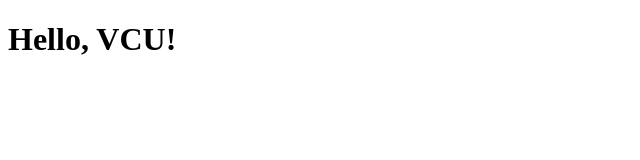
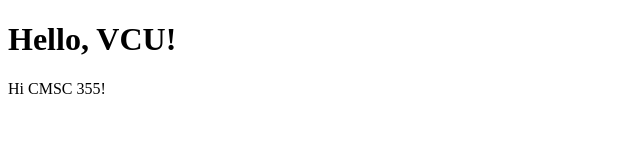
Before and after one commit to deHank/CMSC35500, a plain HTML site: page index.html in a window 1280 px wide. Shown: the whole page, without its empty margins (0-640 px from the left). Drawn offline with Linux system fonts and the light colour scheme.

Commit message:
added hi CMSC 355!

```diff
--- a/index.html
+++ b/index.html
@@ -8,5 +8,6 @@
 </head>
 <body>
     <h1>Hello, VCU!</h1>
+    <p>Hi CMSC 355!</p>
 </body>
 </html>
```
